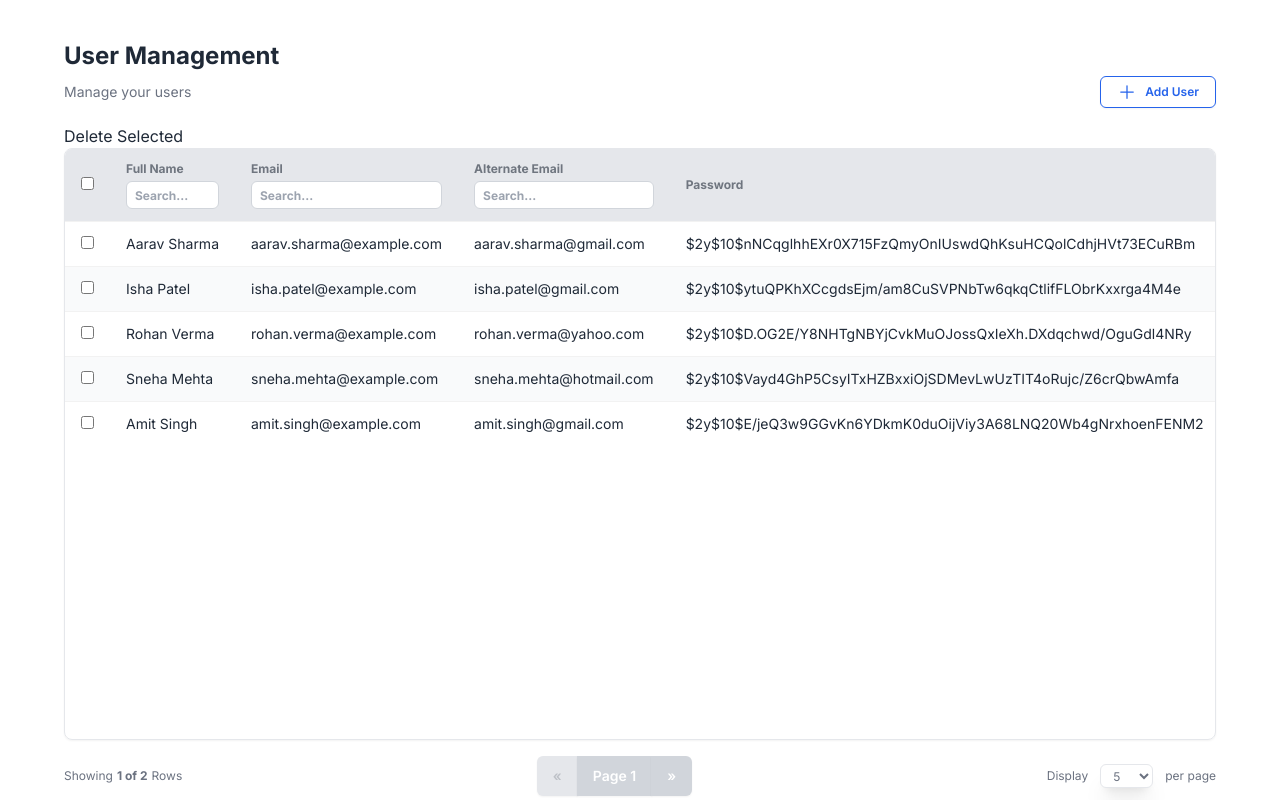
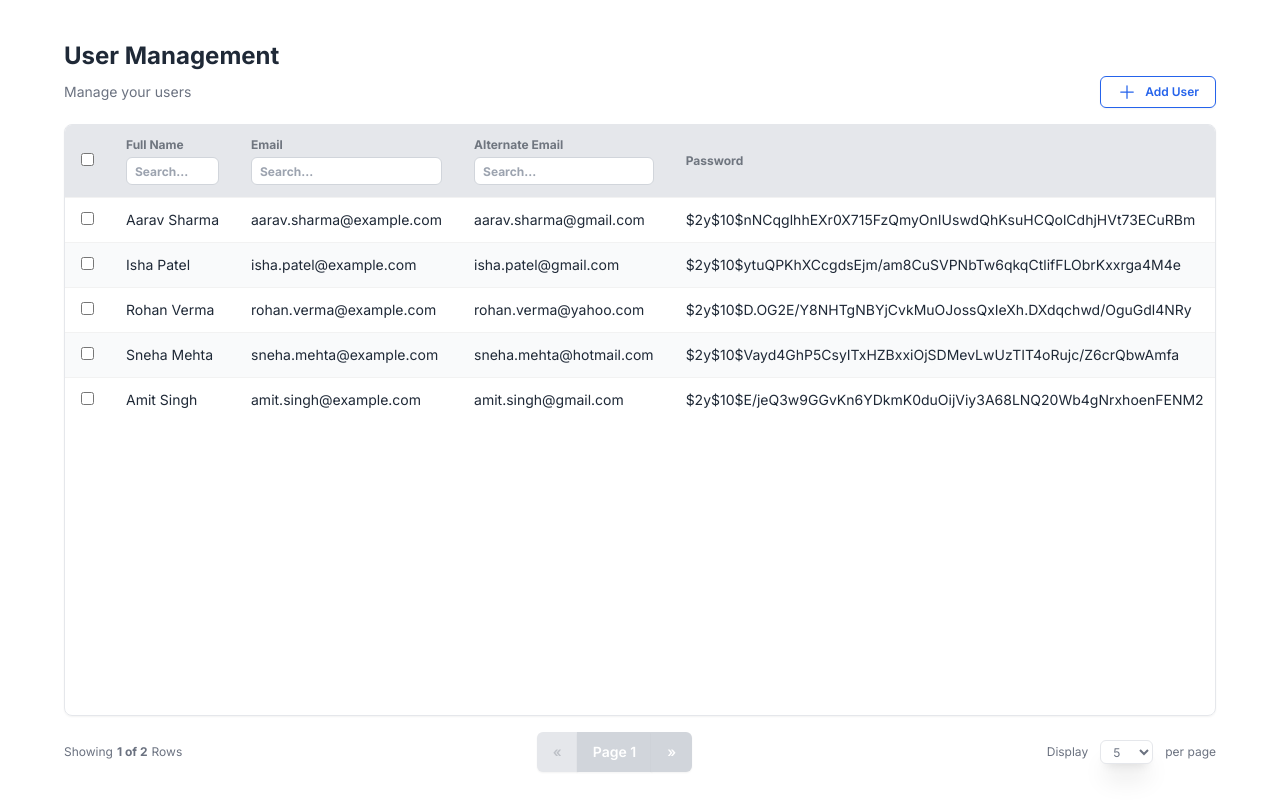
Before and after one commit to saiyamarora11/next-ts-user-management-dashboard, a Next.js app: page / in a window 1280 px wide. Built offline with nearby package versions, Linux system fonts and the light colour scheme.

Commit message:
bulk_delete

```diff
--- a/src/app/globals.css
+++ b/src/app/globals.css
@@ -43,3 +43,7 @@
 .eye-icon {
 	@apply size-5 stroke-[2px] text-gray-500;
 }
+
+.bulk-action-container {
+	@apply flex items-center gap-x-2 rounded-full border border-gray-200 bg-blue-500 px-4 py-2 text-xs font-bold shadow-sm;
+}
--- /dev/null
+++ b/src/components/user/BulkActionControl.tsx
@@ -0,0 +1,37 @@
+import React from "react";
+import { TrashIcon, XMarkIcon } from "@heroicons/react/24/outline";
+import { User } from "@/types/user";
+
+type Props = {
+	selectedItems: User[];
+	deleteSelectedRows: () => void;
+	clearSelectedItems: () => void;
+};
+
+const BulkActionControl: React.FC<Props> = ({
+	selectedItems,
+	clearSelectedItems,
+	deleteSelectedRows,
+}) => {
+	return (
+		selectedItems.length > 0 && (
+			<div className="bulk-action-container">
+				<p className="border-r border-white pr-4 text-white">
+					{selectedItems.length} selected
+				</p>
+
+				<button
+					onClick={deleteSelectedRows}
+					className="flex items-center gap-x-1 text-xs text-white">
+					<TrashIcon className="h-5 w-5 stroke-[2px]" />
+					Delete
+				</button>
+				<button onClick={clearSelectedItems} className="pl-2">
+					<XMarkIcon className="h-5 w-5 stroke-[2px] text-white" />
+				</button>
+			</div>
+		)
+	);
+};
+
+export default BulkActionControl;
--- a/src/components/user/UsersTable.tsx
+++ b/src/components/user/UsersTable.tsx
@@ -12,6 +12,7 @@ import {
 import Spinner from "@/components/common/Spinner";
 import { User } from "@/types/user";
 import Filter from "../common/TableFilter";
+import BulkActionControl from "./BulkActionControl";
 
 const columnHelper = createColumnHelper<User>();
 
@@ -106,6 +107,10 @@ const UserTable: React.FC = () => {
 		?.getSelectedRowModel()
 		?.flatRows.map((row) => row.original);
 	const deleteSelectedRows = async () => {
+		const shouldCancel = confirm(
+			`Are you sure you want to delete selected users?`,
+		);
+		if (shouldCancel) {
 			const idsToDelete = selectedRows.map((row) => row?.id);
 			await fetch("/api/users", {
 				method: "DELETE",
@@ -118,6 +123,10 @@ const UserTable: React.FC = () => {
 				queryKey: ["users"],
 				exact: true,
 			});
+		}
+	};
+	const clearSelectedItems = () => {
+		table.toggleAllRowsSelected(false);
 	};
 
 	if (isLoading) {
@@ -135,11 +144,13 @@ const UserTable: React.FC = () => {
 	return (
 		<div>
 			<div className="mt-4">
-				<button
-					onClick={deleteSelectedRows}
-					disabled={selectedRows.length === 0}>
-					Delete Selected
-				</button>
+				<div className="absolute bottom-24 left-1/2 z-[10] -translate-x-1/2 transform">
+					<BulkActionControl
+						selectedItems={selectedRows}
+						deleteSelectedRows={deleteSelectedRows}
+						clearSelectedItems={clearSelectedItems}
+					/>
+				</div>
 				<div className="relative h-[calc(100vh-13rem)] overflow-auto rounded-lg border border-gray-200 shadow-sm">
 					<table className="table w-full">
 						<thead>
```
Lines whose indentation alone changed are shown as unchanged.
